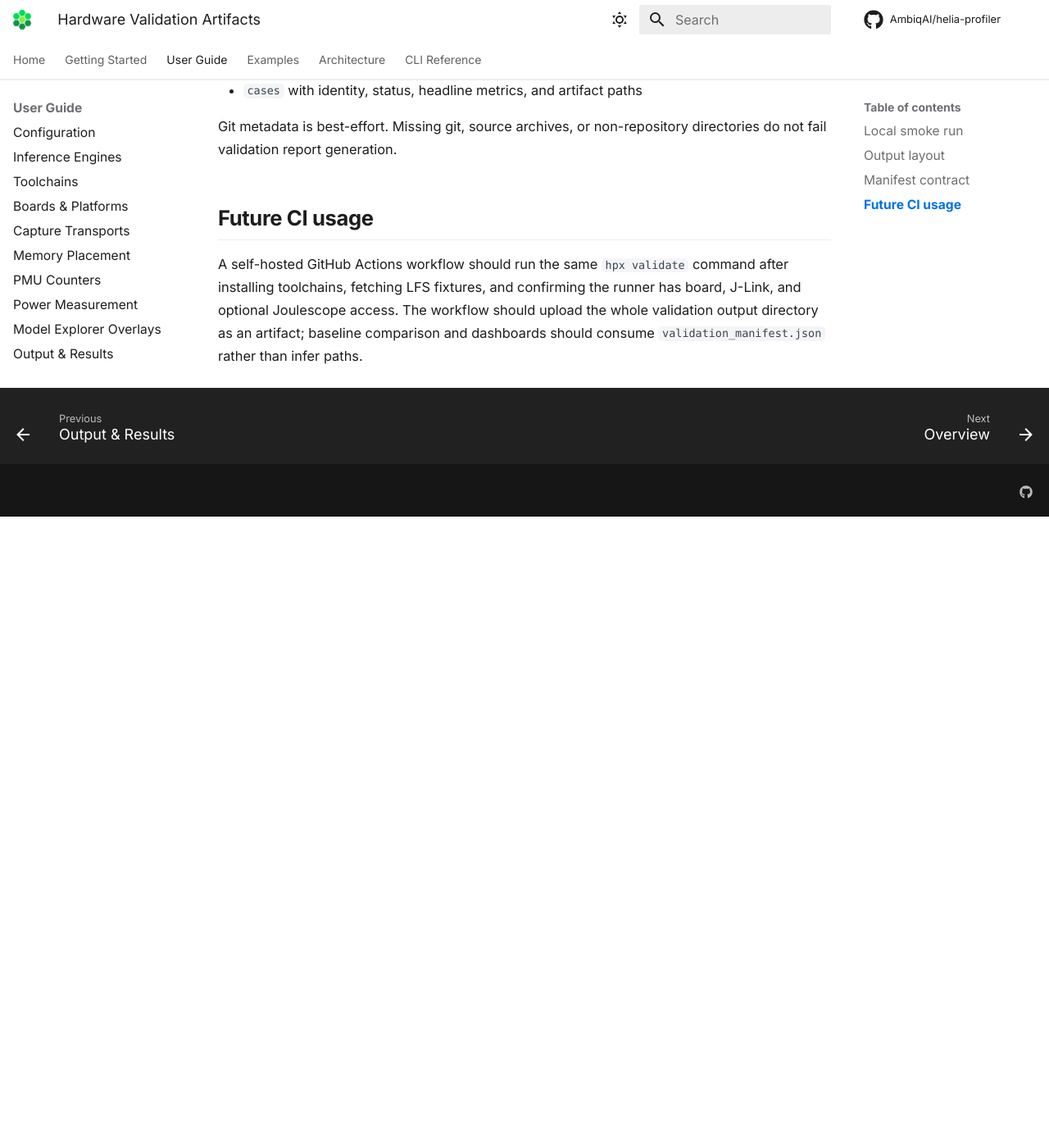
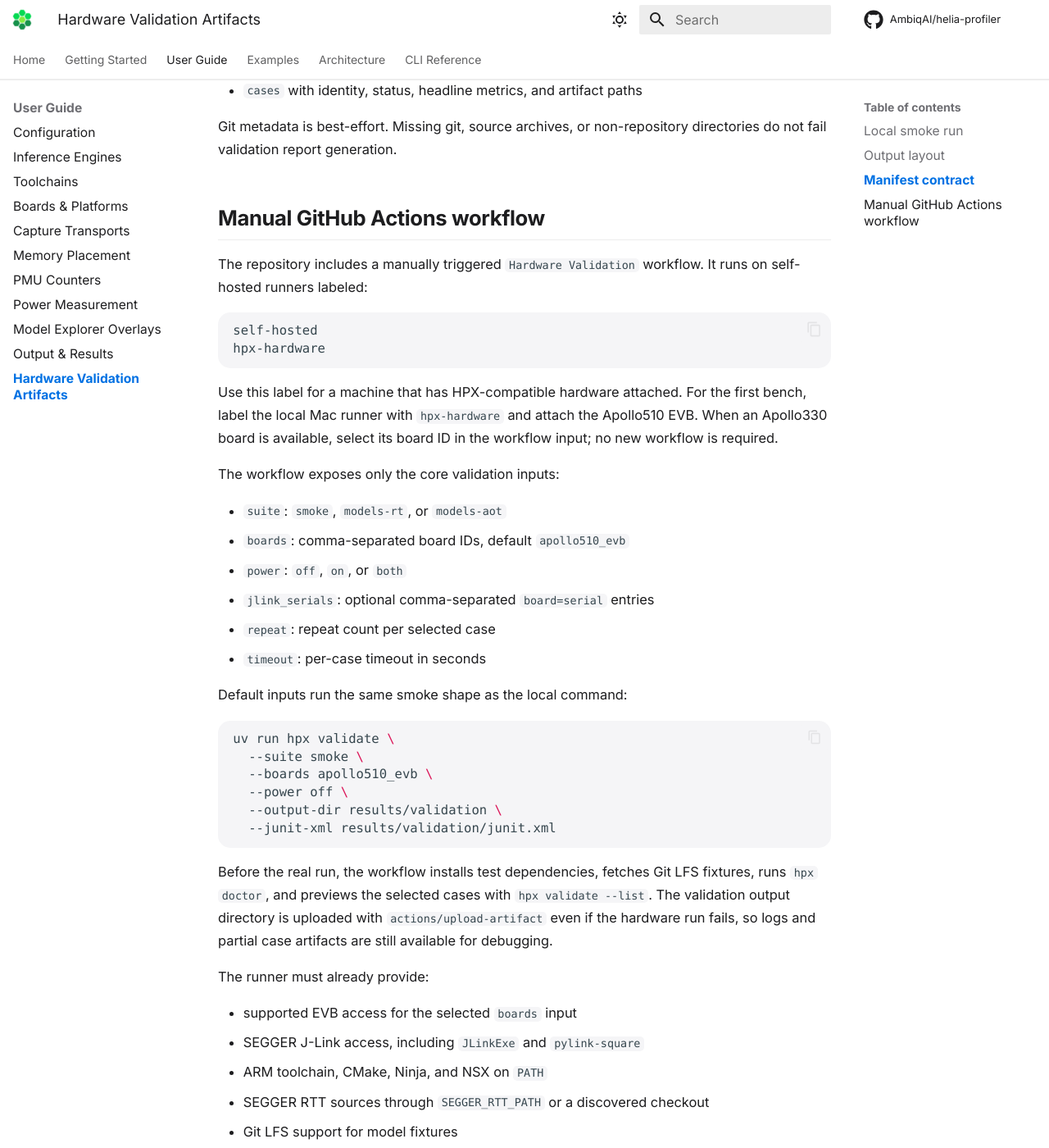
Before and after one commit to AmbiqAI/helia-profiler, an MkDocs documentation site: the page built from docs/guide/hardware-ci.md, in a window 1280 px wide and 1400 px high, scrolled down 2069 px. Shown: the whole window at 82% size. Built offline with MkDocs 1.6.1 and Material for MkDocs 9.7.7, drawn with Linux system fonts in a browser that asks for light colours; some web fonts are replaced; comment, search, counter and statistics services are not loaded; before the commit the page ends 2699 px from its top, so only the background shows below that; some of the changed text lies outside the part shown.

Commit message:
ci: add manual hardware validation workflow

````diff
--- a/docs/guide/hardware-ci.md
+++ b/docs/guide/hardware-ci.md
@@ -1,9 +1,9 @@
 # Hardware Validation Artifacts
 
 `hpx validate` is the local-first entry point for hardware profiling suites.
-Run it from a developer machine with boards attached first; a later
-self-hosted GitHub Actions runner should execute the same command and upload
-the same output directory.
+Run it from a developer machine with boards attached first. The manual
+`Hardware Validation` GitHub Actions workflow runs the same command on a
+self-hosted runner and uploads the same output directory.
 
 ## Local smoke run
 
@@ -89,11 +89,64 @@ The initial schema includes:
 Git metadata is best-effort. Missing git, source archives, or non-repository
 directories do not fail validation report generation.
 
-## Future CI usage
+## Manual GitHub Actions workflow
 
-A self-hosted GitHub Actions workflow should run the same `hpx validate`
-command after installing toolchains, fetching LFS fixtures, and confirming the
-runner has board, J-Link, and optional Joulescope access. The workflow should
-upload the whole validation output directory as an artifact; baseline
-comparison and dashboards should consume `validation_manifest.json` rather
-than infer paths.
+The repository includes a manually triggered `Hardware Validation` workflow.
+It runs on self-hosted runners labeled:
+
+```text
+self-hosted
+hpx-hardware
+```
+
+Use this label for a machine that has HPX-compatible hardware attached. For
+the first bench, label the local Mac runner with `hpx-hardware` and attach the
+Apollo510 EVB. When an Apollo330 board is available, select its board ID in the
+workflow input; no new workflow is required.
+
+The workflow exposes only the core validation inputs:
+
+- `suite`: `smoke`, `models-rt`, or `models-aot`
+- `boards`: comma-separated board IDs, default `apollo510_evb`
+- `power`: `off`, `on`, or `both`
+- `jlink_serials`: optional comma-separated `board=serial` entries
+- `repeat`: repeat count per selected case
+- `timeout`: per-case timeout in seconds
+
+Default inputs run the same smoke shape as the local command:
+
+```bash
+uv run hpx validate \
+  --suite smoke \
+  --boards apollo510_evb \
+  --power off \
+  --output-dir results/validation \
+  --junit-xml results/validation/junit.xml
+```
+
+Before the real run, the workflow installs test dependencies, fetches Git LFS
+fixtures, runs `hpx doctor`, and previews the selected cases with
+`hpx validate --list`. The validation output directory is uploaded with
+`actions/upload-artifact` even if the hardware run fails, so logs and partial
+case artifacts are still available for debugging.
+
+The runner must already provide:
+
+- supported EVB access for the selected `boards` input
+- SEGGER J-Link access, including `JLinkExe` and `pylink-square`
+- ARM toolchain, CMake, Ninja, and NSX on `PATH`
+- SEGGER RTT sources through `SEGGER_RTT_PATH` or a discovered checkout
+- Git LFS support for model fixtures
+- optional Joulescope access and wiring when `power` is `on` or `both`
+
+Use explicit `jlink_serials` on runners with more than one probe attached, for
+example:
+
+```text
+apollo510_evb=1160002204
+```
+
+The workflow serializes runs by the selected board string so two manual jobs do
+not intentionally target the same board selection at once. Baseline comparison,
+threshold enforcement, and dashboards should consume `validation_manifest.json`
+later rather than infer paths from the artifact layout.
````
Also changed, not shown: 1 other file.
